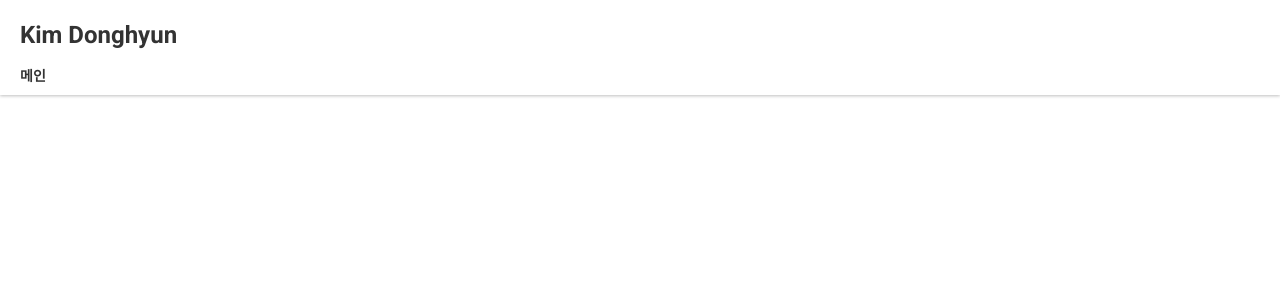
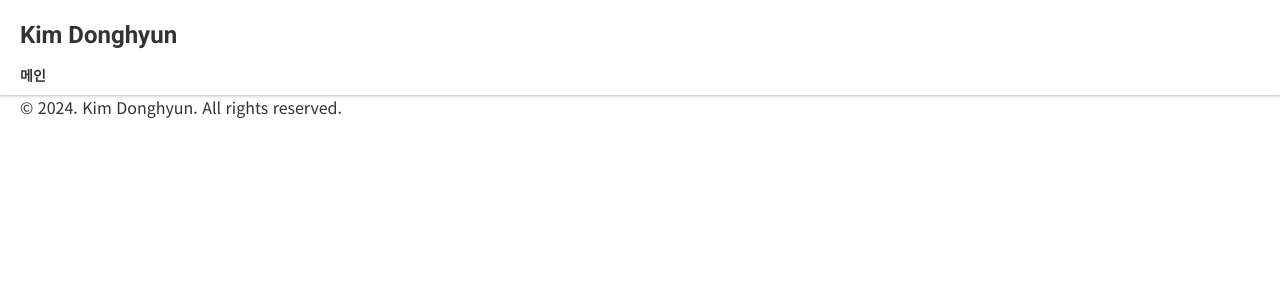
Before and after one commit to colorlessdia/portfolio, a React (Create React App) app: page / in a window 1280 px wide. Shown: the top 300 px of the page. Built offline with nearby package versions, Linux system fonts and the light colour scheme.

Commit message:
add footer

```diff
--- a/src/components/Footer/Footer.module.css
+++ b/src/components/Footer/Footer.module.css
@@ -5,4 +5,5 @@
 
 .footer_inner {
   width: 144rem;
+  padding: 0 2rem;
 }
--- a/src/components/Footer/Footer.tsx
+++ b/src/components/Footer/Footer.tsx
@@ -1,10 +1,11 @@
+import Copyright from './Copyright/Copyright';
 import styles from './Footer.module.css';
 
 const Footer = () => {
   return (
     <footer className={styles.footer}>
       <div className={styles.footer_inner}>
-
+        <Copyright />
       </div>
     </footer>
   );
--- a/src/layouts/RootLayout/RootLayout.tsx
+++ b/src/layouts/RootLayout/RootLayout.tsx
@@ -2,6 +2,7 @@ import { ReactNode } from "react";
 
 // import: components
 import Header from "../../components/Header/Header";
+import Footer from "../../components/Footer/Footer";
 
 // type: props
 interface RootLayoutProps {
@@ -13,6 +14,7 @@ const RootLayout = ({ children }: RootLayoutProps) => {
     <>
       <Header />
       {children}
+      <Footer />
     </>
   );
 };
```
